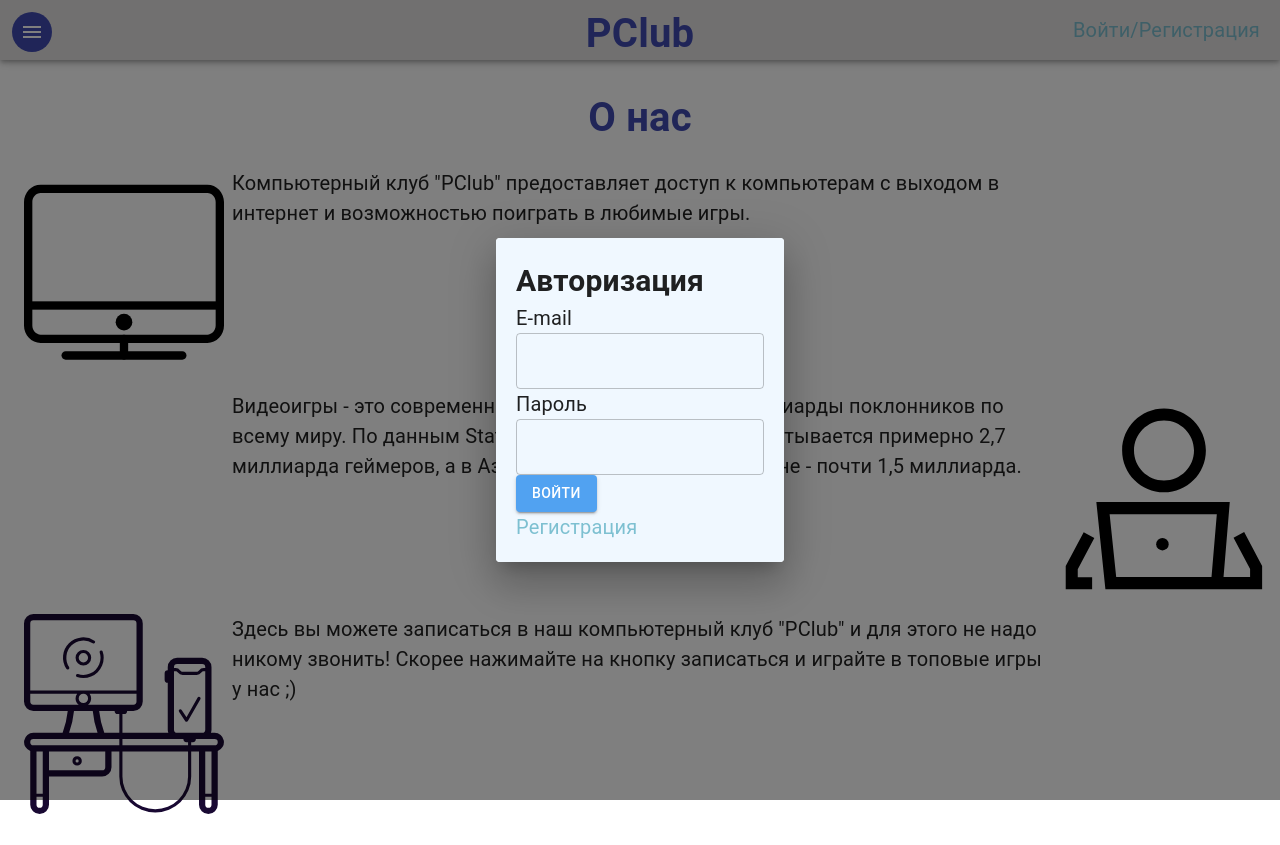
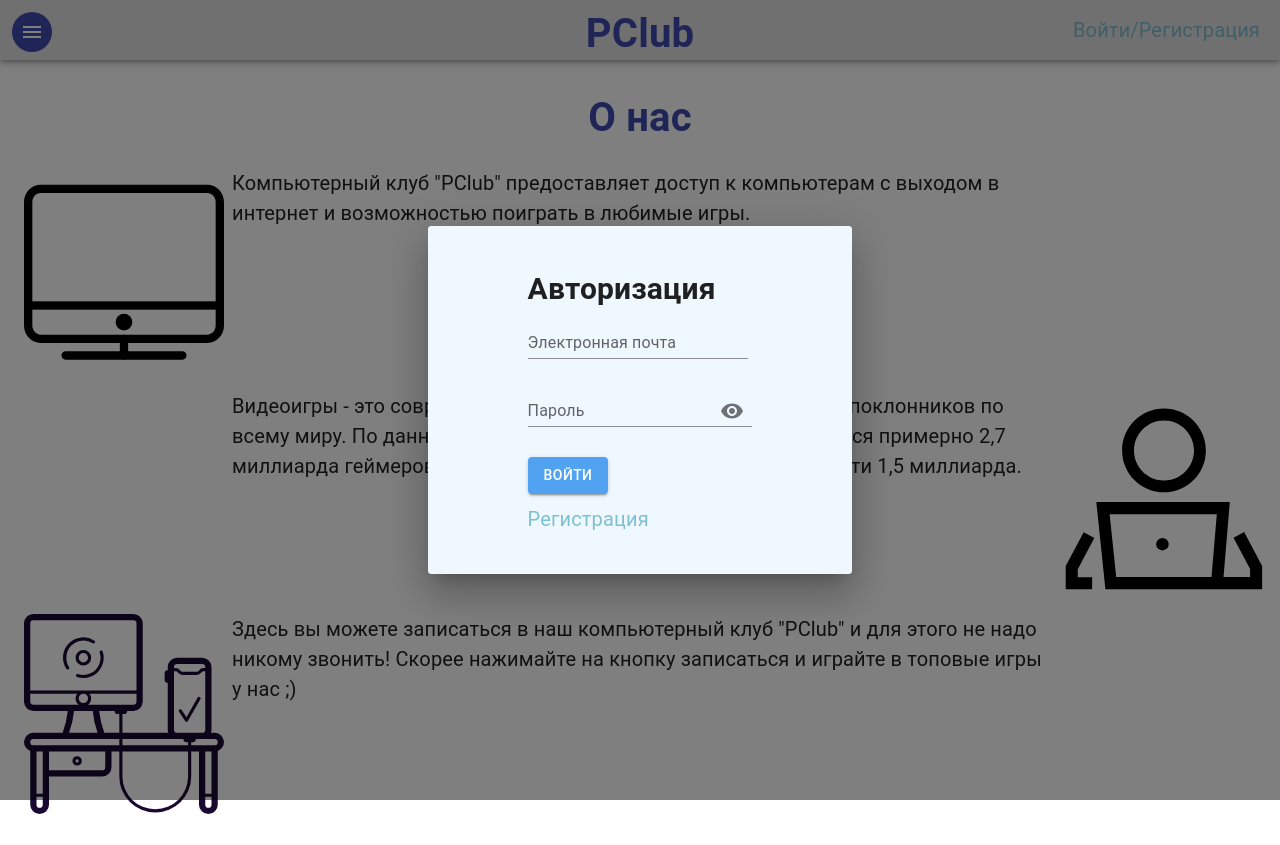
Before and after one commit to MrSnakeWorld/PClubFront, a React (Create React App) app: page / in a window 1280 px wide. Both pictures are taken after a click on the link "Войти". Built offline with nearby package versions, Linux system fonts and the light colour scheme.

Commit message:
Оформил AuthDialog

```diff
--- a/src/App.tsx
+++ b/src/App.tsx
@@ -1,4 +1,4 @@
-import React, {useState} from 'react';
+import React, {useEffect, useState} from 'react';
 import './App.css';
 import useToggle from './hooks/useToggle';
 import AppHeader from './components/AppHeader/AppHeader';
@@ -13,15 +13,25 @@
 import DrawerHeader from './components/DrawerHeader/DrawerHeader';
 import Main from './components/Main/Main';
 
+interface IBarElements {
+  text: string;
+  path: string
+}
+
 function App() {
   const [openDialog, toggleOpenDialog] = useToggle(false);
   const [openToolBar, toggleOpenToolBar] = useToggle()
   const [permission, setPermission] = useState<IPermission>();
   const [isAuthLogin, setAuthLogin] = useState<boolean>(true);
+  const [barElements, setBarElements] = useState<Array<IBarElements>>([]);
 
-  const barElements = [
+  useEffect(() => {
+    switch (permission) {
+      case 'Admin': {
+        setBarElements(
+          [
             {
-      text: 'Запись',
+              text: 'Записи',
               path: 'entries'
             },
             {
@@ -34,13 +44,54 @@
             },
             {
               text: 'О нас',
-      path: 'about'
+              path: '/'
             },
             {
               text: 'Контакты',
               path: 'contacts'
             },
-  ];
+          ]
+        );
+        break;
+      }
+
+      case 'User': {
+        setBarElements([
+          {
+            text: 'Записи',
+            path: 'entries'
+          },
+          {
+            text: 'Компьютеры',
+            path: 'computers'
+          },
+          {
+            text: 'О нас',
+            path: '/'
+          },
+          {
+            text: 'Контакты',
+            path: 'contacts'
+          },
+        ]);
+        break;
+      }
+
+      default: {
+        setBarElements([
+          {
+            text: 'О нас',
+            path: '/'
+          },
+          {
+            text: 'Контакты',
+            path: 'contacts'
+          },
+        ])
+        break;
+      }
+    }
+  }, [permission])
 
   return (
     <Main open={openToolBar}>
@@ -66,7 +117,7 @@
         <Route path="clientlist" element={<ClientList/>}/>
         <Route path="computers" element={<Computers/>}/>
         <Route path="contacts" element={<Contacts/>}/>
-        <Route path="entries" element={<Entries/>}/>
+        <Route path="entries" element={<Entries permission={permission}/>}/>
       </Routes>
     </Main>
   )
--- a/src/components/AuthDialog/AuthDialog.css
+++ b/src/components/AuthDialog/AuthDialog.css
@@ -1,9 +1,16 @@
 .auth-dialog {
   border-radius: 100px;
-
 }
 
 .grid {
-  padding: 20px;
+  padding: 40px 100px;
   background-color: aliceblue;
 }
+
+.input {
+  margin-bottom: 20px;
+}
+
+.reg-anchor {
+  width: 200px
+}
--- a/src/components/AuthDialog/AuthDialog.tsx
+++ b/src/components/AuthDialog/AuthDialog.tsx
@@ -42,6 +42,7 @@
     <Dialog
       open={open}
       className="auth-dialog"
+      onClose={toggle}
     >
       <Grid className="grid">
         {
--- a/src/components/AuthDialog/components/Login.tsx
+++ b/src/components/AuthDialog/components/Login.tsx
@@ -1,6 +1,18 @@
-import React, {useRef} from 'react';
+import React, {useRef, useState} from 'react';
 import {Button, TextField} from '@mui/material';
 import {ILoginRequest} from '../../../services/userAuthService';
+import Box from '@mui/material/Box';
+import IconButton from '@mui/material/IconButton';
+import Input from '@mui/material/Input';
+import FilledInput from '@mui/material/FilledInput';
+import OutlinedInput from '@mui/material/OutlinedInput';
+import InputLabel from '@mui/material/InputLabel';
+import InputAdornment from '@mui/material/InputAdornment';
+import FormHelperText from '@mui/material/FormHelperText';
+import FormControl from '@mui/material/FormControl';
+import Visibility from '@mui/icons-material/Visibility';
+import VisibilityOff from '@mui/icons-material/VisibilityOff';
+
 
 interface ILoginProps {
   toggleLogin: React.Dispatch<React.SetStateAction<boolean>>;
@@ -15,6 +27,16 @@
     toggleLogin(false)
   }
 
+  const handleClickShowPassword = () => {
+    setShowPassword(!showPassword);
+  }
+
+  const handleMouseDownPassword = (event: React.MouseEvent<HTMLButtonElement>) => {
+    event.preventDefault();
+  };
+
+  const [showPassword, setShowPassword] = useState(false);
+
   const refEmail = useRef<HTMLInputElement>(null);
   const refPass = useRef<HTMLInputElement>(null);
 
@@ -24,15 +46,31 @@
         <h2>Авторизация</h2>
       </div>
       <div className="input">
-        <p>E-mail</p>
-        <TextField inputRef={refEmail}/>
+        <TextField variant="standard" label="Электронная почта" inputRef={refEmail}/>
       </div>
       <div className="input">
-        <p>Пароль</p>
-        <TextField inputRef={refPass}/>
+        <FormControl sx={{ width: '25ch' }} variant="standard">
+          <InputLabel htmlFor="standard-adornment-password">Пароль</InputLabel>
+          <Input
+            id="standard-adornment-password"
+            type={showPassword ? 'text' : 'password'}
+            inputRef={refPass}
+            endAdornment={
+              <InputAdornment position="end">
+                <IconButton
+                  aria-label="toggle password visibility"
+                  onClick={handleClickShowPassword}
+                  onMouseDown={handleMouseDownPassword}
+                >
+                  {showPassword ? <VisibilityOff /> : <Visibility />}
+                </IconButton>
+              </InputAdornment>
+            }
+          />
+        </FormControl>
       </div>
       <Button variant="contained" sx={{
-        backgroundColor: '#51a2f1', color: '#fff'
+        backgroundColor: '#51a2f1', color: '#fff', marginTop: '10px', marginBottom: '10px'
       }} onClick={() => handleClick({
         email: refEmail?.current ? refEmail.current.value : '',
         password: refPass?.current ? refPass.current.value : ''
--- a/src/components/AuthDialog/components/Registration.tsx
+++ b/src/components/AuthDialog/components/Registration.tsx
@@ -1,6 +1,17 @@
 import {Button, TextField} from '@mui/material';
-import React, {useRef} from 'react';
+import React, {useRef, useState} from 'react';
 import {IRegisterRequest} from '../../../services/userAuthService';
+import Box from '@mui/material/Box';
+import IconButton from '@mui/material/IconButton';
+import Input from '@mui/material/Input';
+import FilledInput from '@mui/material/FilledInput';
+import OutlinedInput from '@mui/material/OutlinedInput';
+import InputLabel from '@mui/material/InputLabel';
+import InputAdornment from '@mui/material/InputAdornment';
+import FormHelperText from '@mui/material/FormHelperText';
+import FormControl from '@mui/material/FormControl';
+import Visibility from '@mui/icons-material/Visibility';
+import VisibilityOff from '@mui/icons-material/VisibilityOff';
 
 interface IRegistrationProps {
   toggleLogin: React.Dispatch<React.SetStateAction<boolean>>;
@@ -15,6 +26,16 @@
     toggleLogin(true)
   }
 
+  const handleClickShowPassword = () => {
+    setShowPassword(!showPassword);
+  }
+
+  const handleMouseDownPassword = (event: React.MouseEvent<HTMLButtonElement>) => {
+    event.preventDefault();
+  };
+
+  const [showPassword, setShowPassword] = useState(false);
+
   const refFirstname = useRef<HTMLInputElement>(null);
   const refLastname = useRef<HTMLInputElement>(null);
   const refPhone = useRef<HTMLInputElement>(null);
@@ -27,27 +48,40 @@
         <h2>Регистрация</h2>
       </div>
       <div className="input">
-        <p>Имя</p>
-        <TextField inputRef={refFirstname}/>
+        <TextField variant="standard" label="Имя" inputRef={refFirstname}/>
       </div>
       <div className="input">
-        <p>Фамилия</p>
-        <TextField inputRef={refLastname}/>
+        <TextField variant="standard" label="Фамилия" inputRef={refLastname}/>
       </div>
       <div className="input">
-        <p>Номер телефона</p>
-        <TextField inputRef={refPhone}/>
+        <TextField variant="standard" label="Номер телефона" inputRef={refPhone}/>
       </div>
       <div className="input">
-        <p>E-mail</p>
-        <TextField inputRef={refEmail}/>
+        <TextField variant="standard" label="Электронная почта" inputRef={refEmail}/>
       </div>
       <div className="input">
-        <p>Пароль</p>
-        <TextField inputRef={refPass}/>
+        <FormControl sx={{ width: '25ch' }} variant="standard">
+          <InputLabel htmlFor="standard-adornment-password">Пароль</InputLabel>
+          <Input
+            id="standard-adornment-password"
+            type={showPassword ? 'text' : 'password'}
+            inputRef={refPass}
+            endAdornment={
+              <InputAdornment position="end">
+                <IconButton
+                  aria-label="toggle password visibility"
+                  onClick={handleClickShowPassword}
+                  onMouseDown={handleMouseDownPassword}
+                >
+                  {showPassword ? <VisibilityOff /> : <Visibility />}
+                </IconButton>
+              </InputAdornment>
+            }
+          />
+        </FormControl>
       </div>
       <Button variant="contained" sx={{
-        backgroundColor: '#51a2f1', color: '#fff'
+        backgroundColor: '#51a2f1', color: '#fff', marginTop: '10px', marginBottom: '10px'
       }} onClick={() => handleClick({
         firstName: refFirstname?.current ? refFirstname?.current.value : '',
         secondName: refLastname?.current ? refLastname?.current.value : '',
@@ -56,7 +90,9 @@
         password: refPass?.current ? refPass?.current.value : '',
         role: 'User'
       })}>Зарегистрироваться</Button> <br/>
-      <a className="fmain-anchor" onClick={handleLogin}>Есть логин? <br/> Войти</a>
+      <p>
+        <a className="fmain-anchor reg-anchor" onClick={handleLogin}>Есть логин? <br/> Войти</a>
+      </p>
     </div>
   )
 }
--- a/src/components/EnterComp/EnterComp.tsx
+++ b/src/components/EnterComp/EnterComp.tsx
@@ -13,7 +13,6 @@
 import Button from '@mui/material/Button';
 import Tooltip from '@mui/material/Tooltip';
 import MenuItem from '@mui/material/MenuItem';
-
 
 interface IEnterCompProps {
   permission: IPermission;
```
Also changed, not shown: src/hooks/useAsync.ts (added, +41 -0 lines), src/pages/Entries/Entries.tsx (+22 -2 lines). Lines whose indentation alone changed are shown as unchanged.
